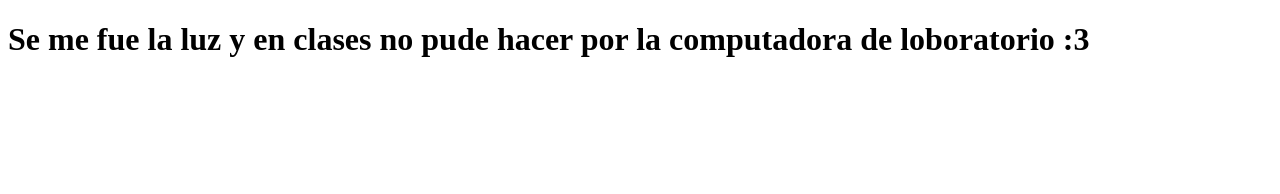
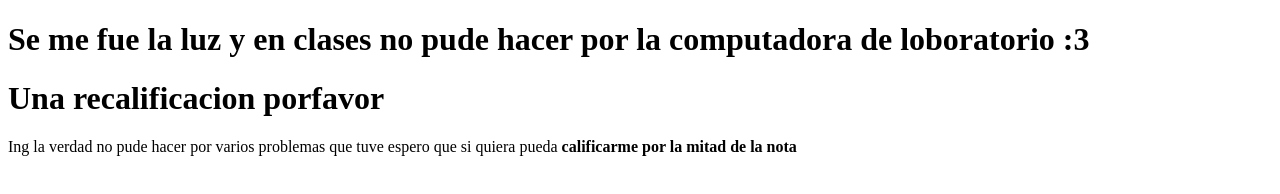
Before and after one commit to Ezequiel11s/PaginaWeb, a plain HTML site: page index.html in a window 1280 px wide. Drawn offline with Linux system fonts and the light colour scheme.

Commit message:
Tercer comit:mitad de la nota

```diff
--- a/index.html
+++ b/index.html
@@ -9,5 +9,11 @@
       loboratorio :3
     </h1>
   </head>
-  <body></body>
+  <body>
+    <h1>Una recalificacion porfavor</h1>
+    <p>
+      Ing la verdad no pude hacer por varios problemas que tuve espero que si
+      quiera pueda <b>calificarme por la mitad de la nota</b>
+    </p>
+  </body>
 </html>
```
